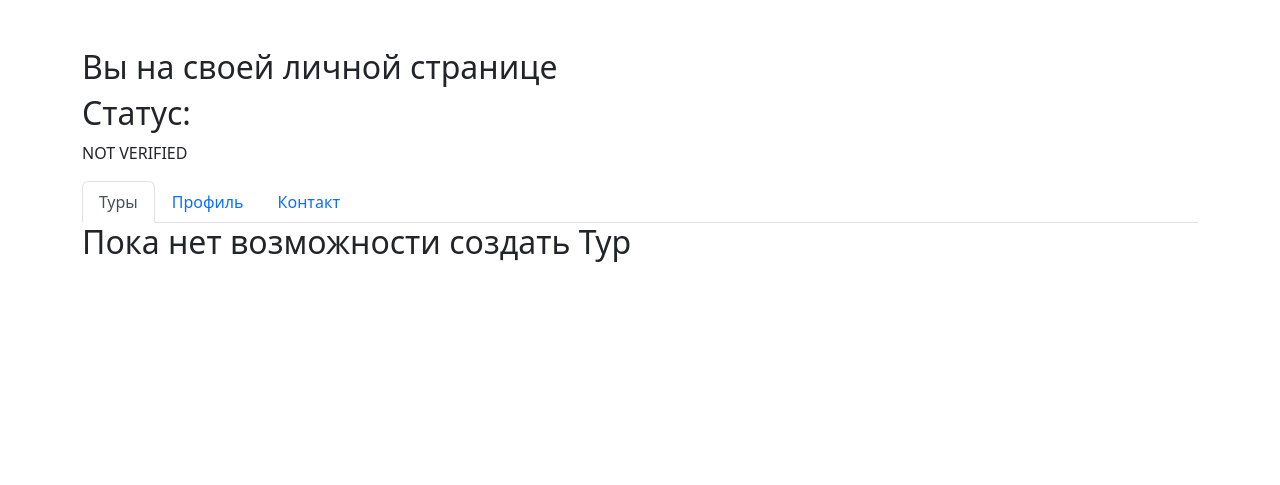
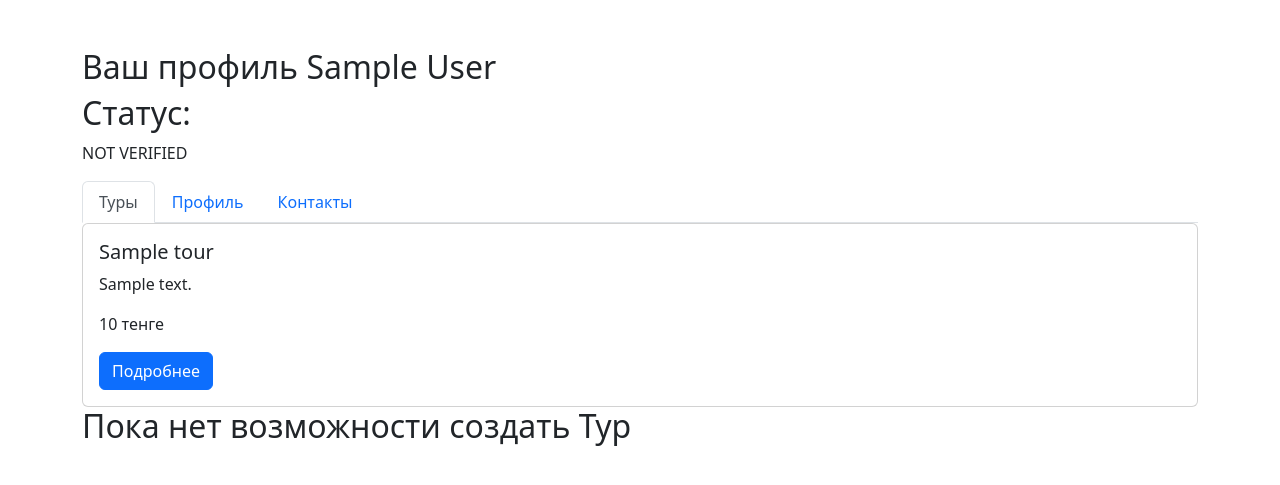
Before and after one commit to AttractorSchool/ESDP-AP-10-4, a Django app: template templates/account/guide_profile.html in a window 1280 px wide. Shown: the part 56-541 px from the top of the page. Run offline with Django 4.2, Linux system fonts and the light colour scheme; a user stored in the database is signed in; tables that the repository leaves empty hold one stand-in row (values such as "Sample post"); the template is opened without the code that fills it: values that come from a table or form of the project are taken from there, most other values are stand-ins (such as "Sample title", 1, 10 or a date in 2020); some libraries are stand-ins or nearby versions.

Commit message:
#53 Корректное отображения профиля для разных ролей
в guide_profile.html:
-  добавлены проверки с новый логикой по типу юзера
- включены туры списком
в guide_profile_index.py:
- добавлены переменные guide_tours и guide_confirmed_tours в contex представления GuideProfileView
- Переписан test_func так чтобы анонимный юзер мог просматривать профили гидов

```diff
--- a/templates/account/guide_profile.html
+++ b/templates/account/guide_profile.html
@@ -3,22 +3,21 @@
 
 {% block title %} {{ user_obj.get_full_name }}{% endblock %}
 
+{#ПРОФИЛЬ ГИДА#}
 
+{#  ШАПКА ПРОФИЛЯ #}
 {% block content %}
     <div class="profile-info__item">
-        {% if user.is_authenticated %}
-            <p class="profile-info__description">{{ guide_profile.get_full_name }}</p>
-            {% if user.guide_profile == guide_profile %}
-                <h2 class="profile-info__title">Вы на своей личной странице</h2>
-                <h2 class="profile-info__title">Статус:</h2>
-                <p class="profile-info__description">{{ guide_profile.verification_status }}</p>
-            {% else %}
-                <h2 class="profile-info__title">Вы на странице нашего гида:</h2>
-            {% endif %}
+        {% if user.guide_profile == guide_profile %}
+            <h2 class="profile-info__title">Ваш профиль {{ guide_profile.user.get_full_name }}</h2>
+            <h2 class="profile-info__title">Статус: </h2>
+            <p class="profile-info__description">{{ guide_profile.verification_status }}</p>
+        {% else %}
+            <h2 class="profile-info__title">Гид {{ guide_profile.user.get_full_name }} </h2>
         {% endif %}
     </div>
 
-
+    {# ТАБЫ #}
     <ul class="nav nav-tabs" id="myTab" role="tablist">
         <li class="nav-item " role="presentation">
             <button class="nav-link active tab-pofile-link" id="pills-home-tab" data-bs-toggle="pill"
@@ -35,29 +34,40 @@
         <li class="nav-item" role="presentation">
             <button class="nav-link tab-pofile-link" id="pills-contact-tab" data-bs-toggle="pill"
                     data-bs-target="#pills-contact"
-                    type="button" role="tab" aria-controls="pills-contact" aria-selected="false">Контакт
+                    type="button" role="tab" aria-controls="pills-contact" aria-selected="false">Контакты
             </button>
         </li>
     </ul>
 
-
+    {# КОНТЕНТ ТАБОВ #}
     <div class="tab-content" id="myTabContent">
         <div class="tab-pane fade show active" id="pills-home" role="tabpanel" aria-labelledby="pills-home-tab">
             <div class="profile-info__item">
-
-                {% if user.is_authenticated and user.guide_profile == guide_profile %}
-                    {% if is_verified %}
+                {% if user.guide_profile == guide_profile %}
+                    {% if is_verified and not guide_tours %}
                         <h2 class="profile-info__title">Создайте свой первый тур</h2>
-                                    <li>
-                                        <a class="nav-item" href="{% url 'tour_create' %}">Создать</a>
-                                    </li>
+                        <a class="nav-item" role="button" href="{% url 'tour_create' %}">Создать</a>
+                    {% elif is_verified and guide_tours %}
+                        {% for tour in guide_tours %}
+                            {% include "tour/includes/tour_card.html" %}
+                        {% endfor %}
+                        <a class="nav-item btn btn-success" role="button" href="{% url 'tour_create' %}">Создать еще</a>
                     {% else %}
+                        {% for tour in guide_tours %}
+                            {% include "tour/includes/tour_card.html" %}
+                        {% endfor %}
                         <h2 class="profile-info__title">Пока нет возможности создать Тур</h2>
                     {% endif %}
                 {% else %}
-                    <h2 class="profile-info__title">У данного Гида пока нет туров.</h2>
+                    {% if guide_confirmed_tours.len > 0 %}
+                        {% for tour in guide_confirmed_tours %}
+                            {% include "tour/includes/tour_card.html" %}
+                        {% endfor %}
+                    {% else %}
+                        <h2 class="profile-info__title">У данного Гида пока нет туров.</h2>
+                    {% endif %}
+
                 {% endif %}
-
             </div>
         </div>
         <div class="tab-pane fade" id="profile" role="tabpanel" aria-labelledby="profile-tab">
@@ -81,9 +91,9 @@
                     </div>
 
                     {% if user == guide_profile.user %}
-                        {#  отображать только если хозяин профиля #}
                         <div class="profile-info__item">
-                            <a class="btn btn-primary" href="{% url "update_guide" guide_profile.user.pk %}" role="button">  обновить профиль </a>
+                            <a class="btn btn-primary" href="{% url "update_guide" guide_profile.user.pk %}"
+                               role="button"> обновить профиль </a>
                         </div>
                     {% endif %}
                 </div>
```
Also changed, not shown: accounts/views/guide_profile_index.py (+10 -6 lines).
